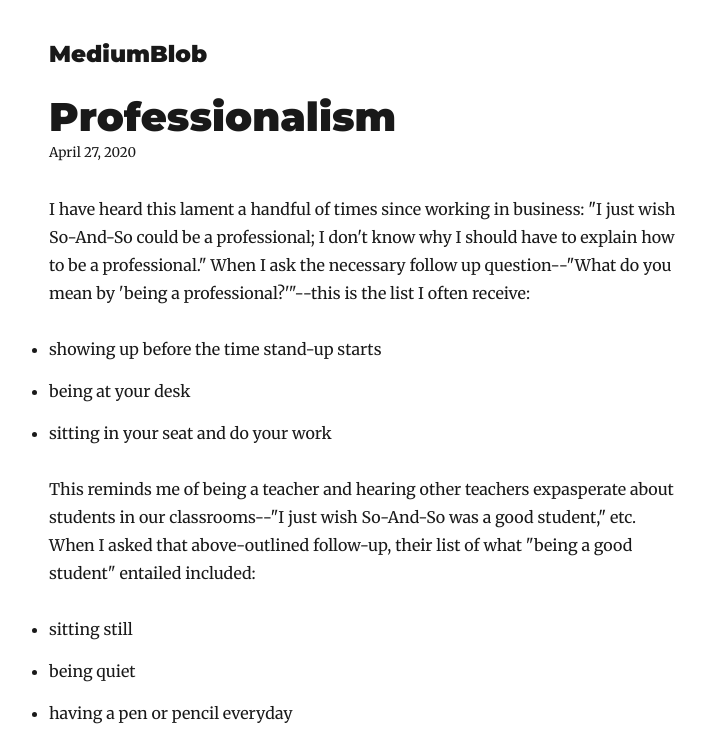
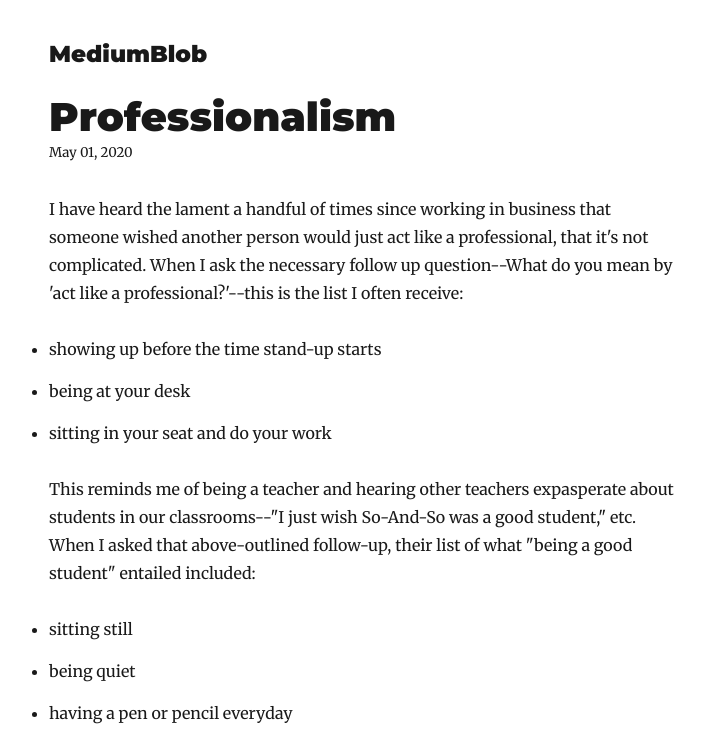
Before and after one commit to swlynch/medium-blob, a Gatsby site: page /professionalism/ in a window 1280 px wide. Shown: the top 752 px of the page, without its empty margins (276-982 px from the left). Built offline with nearby package versions, Linux system fonts and the light colour scheme; Gatsby itself is replaced by a stand-in of ours; some packages are replaced by stand-ins of ours.

Commit message:
Edits to professionalism post

```diff
--- a/content/blog/professionalism.md
+++ b/content/blog/professionalism.md
@@ -1,9 +1,9 @@
 ---
 title: Professionalism
 description: "or There's More Than Just Showing Up"
-date: "2020-04-27"
+date: "2020-05-01"
 ---
-I have heard this lament a handful of times since working in business: "I just wish So-And-So could be a professional; I don't know why I should have to explain how to be a professional." When I ask the necessary follow up question--"What do you mean by 'being a professional?'"--this is the list I often receive:
+I have heard the lament a handful of times since working in business that someone wished another person would just act like a professional, that it's not complicated. When I ask the necessary follow up question--What do you mean by 'act like a professional?'--this is the list I often receive:
 - showing up before the time stand-up starts
 - being at your desk
 - sitting in your seat and do your work
@@ -49,3 +49,5 @@ Team standards or expectations are not always as clear as some of those expectat
 - It is challenging to know how to give feedback and constructive tools for people struggling with those "higher-class" behaviors.
 
 As is often said, just because something is difficult doesn't mean it shouldn't be done. And given the potential for people to work more thoughtfully with one another--and given the need for us to expect more from each other with the complexity of the tasks we have--it is necessary for any organization looking to fulfill its workforce's potential.
+
+In future posts, I would like to address two of the ideas that came up here in writing this: how a leader or a peer might give feedback to a professional about those "higher-class" expectations, e.g. how might you coach someone on posing questions out curiosity; and how you might address some of those "lower-class" behaviors (sitting at your desk) when necessary.
```
